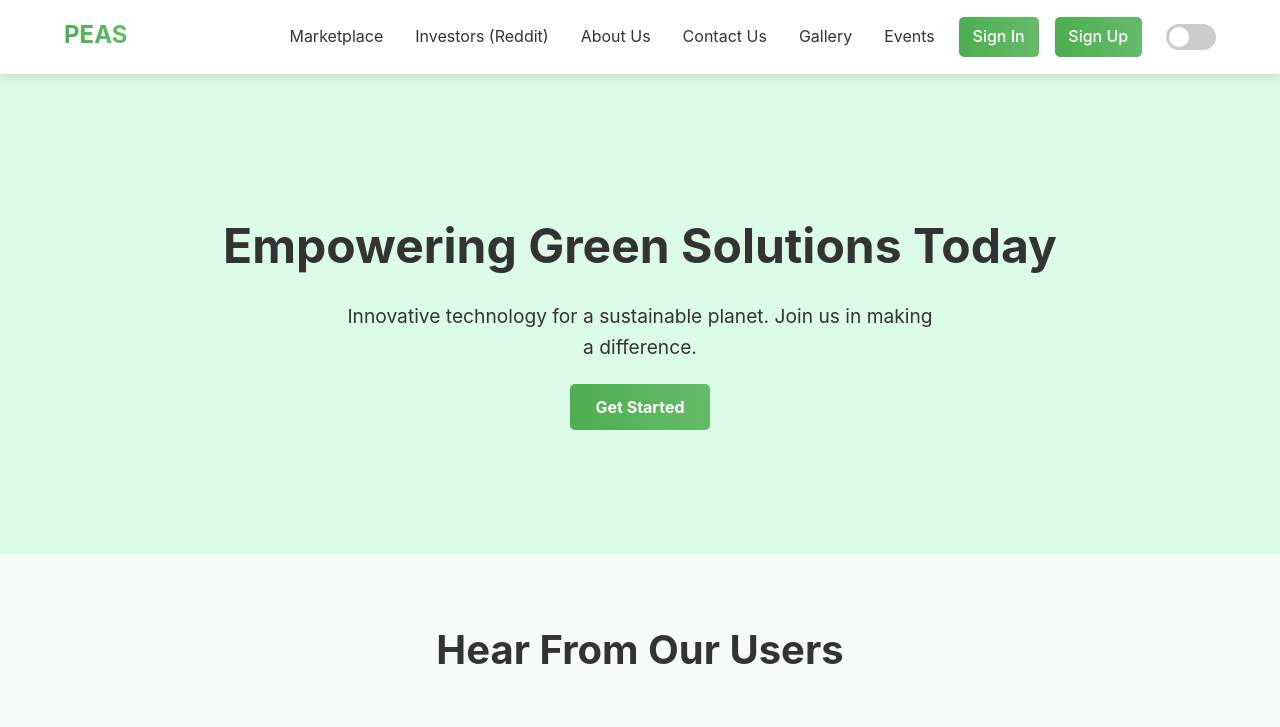
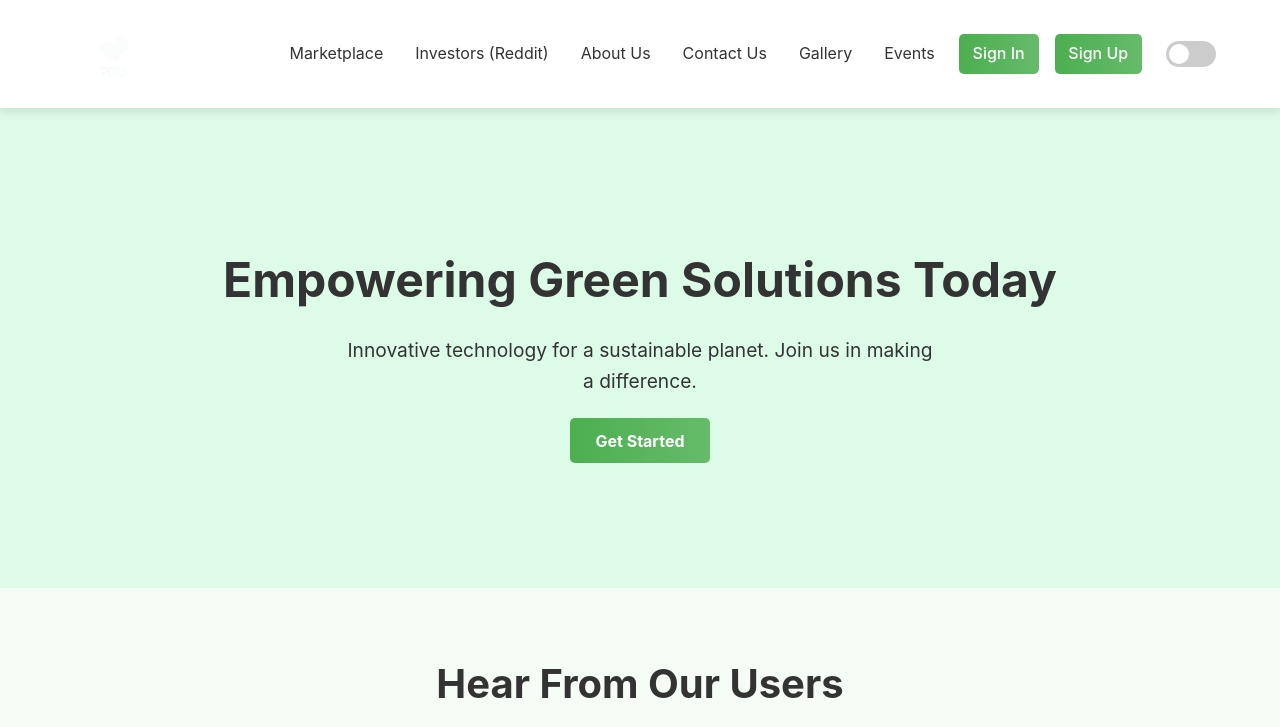
Before and after one commit to SamyakShah11/SamyakShah11.github.io, a plain HTML site: page index.html in a window 1280 px wide. Shown: the top 727 px of the page. Drawn offline with Linux system fonts and the light colour scheme.

Commit message:
slight changes

```diff
--- a/index.html
+++ b/index.html
@@ -10,7 +10,9 @@
 
     <header class="header">
         <nav class="navbar">
-            <a href="#" class="nav-logo">PEAS</a>
+            <a href="#" class="nav-logo">
+                <img src="logoofpeas.png" alt="PEAS Company Logo" class="logo-image">
+            </a>
             <div class="nav-right">
                 <ul class="nav-menu">
                     <li class="nav-item"><a href="#" class="nav-link">Marketplace</a></li>
--- a/style.css
+++ b/style.css
@@ -43,7 +43,7 @@ body {
 .header {
     background-color: var(--header-bg);
     box-shadow: var(--card-shadow);
-    padding: 1rem 5%;
+    padding: 0.25rem 5%; /* Adjust padding for larger logo */
     position: sticky;
     top: 0;
     z-index: 1000;
@@ -63,41 +63,22 @@ body {
 }
 
 .nav-logo {
-    font-size: 1.5rem;
-    font-weight: bold;
-    text-decoration: none;
-    /* Gradient text effect */
-    background-image: linear-gradient(to right, var(--primary-color) 0%, #66BB6A 51%, var(--primary-color) 100%);
-    background-size: 200% auto;
-    color: var(--primary-color);
-    background-clip: text;
-    -webkit-background-clip: text;
-    -webkit-text-fill-color: transparent;
-    transition: background-position 0.4s ease, transform 0.3s ease;
-    position: relative; /* For underline positioning */
-    padding-bottom: 4px; /* Space for underline */
-}
-
-.nav-logo::after {
-    content: '';
-    position: absolute;
-    bottom: 0;
-    left: 50%;
-    transform: translateX(-50%);
-    width: 0;
-    height: 2px;
-    background-color: var(--primary-color);
-    transition: width 0.3s ease-in-out;
+    display: flex;
+    align-items: center;
+    position: relative; /* For fine-tuning alignment */
+    top: 5px; /* Nudge the logo down slightly */
+    transition: transform 0.3s ease;
 }
 
 .nav-logo:hover {
-    background-position: right center;
     transform: scale(1.05);
 }
 
-.nav-logo:hover::after {
-    width: 100%;
+.logo-image {
+    height: 100px; /* Increased logo size */
+    width: auto;
 }
+
 .nav-menu {
     display: flex;
     list-style: none;
```
Also changed, not shown: image.png (deleted), logoOfPeas.png (added).
